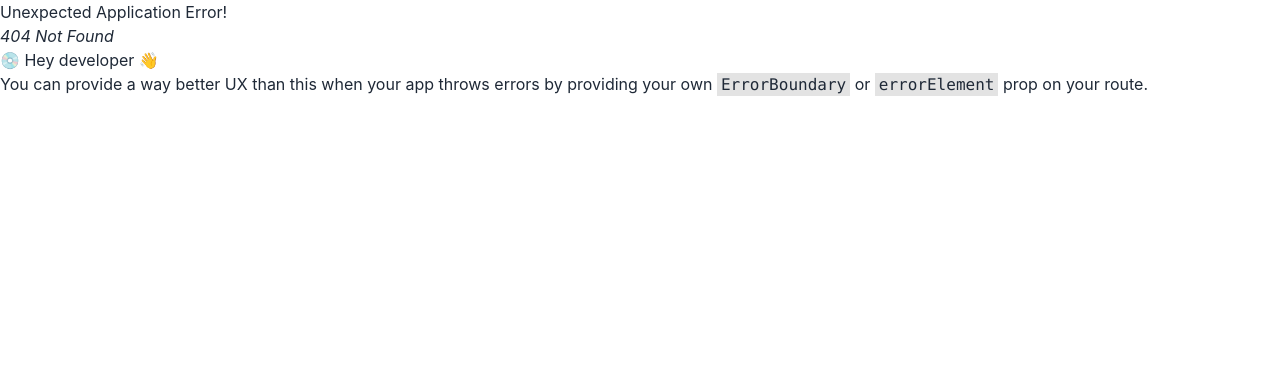
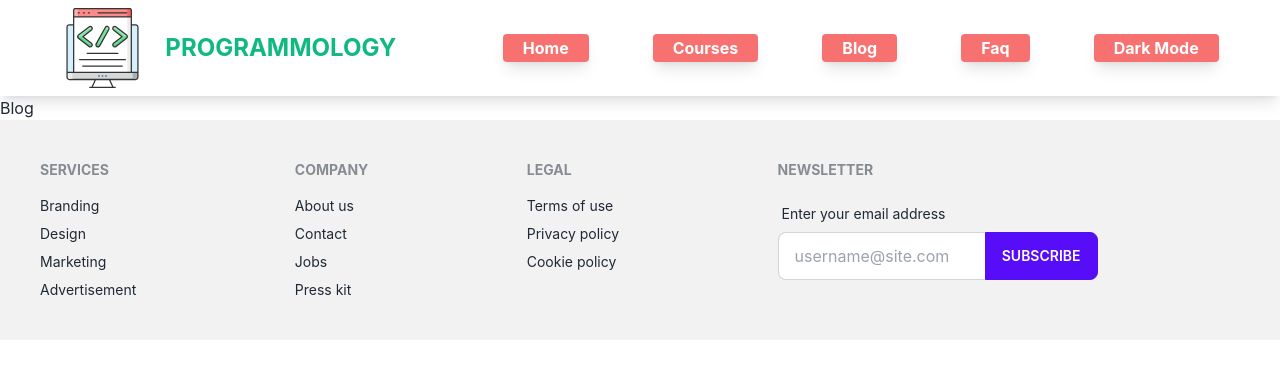
Before and after one commit to FreeDom-Coder007/programmology, a React (Create React App) app: page /blog in a window 1280 px wide. Before the commit this address had no page. Shown: the top 378 px of the page. Built offline with nearby package versions, Linux system fonts and the light colour scheme.

Commit message:
courses page completed

```diff
--- a/package.json
+++ b/package.json
@@ -9,6 +9,7 @@
     "daisyui": "^2.33.0",
     "react": "^18.2.0",
     "react-dom": "^18.2.0",
+    "react-icons": "^4.6.0",
     "react-router-dom": "^6.4.2",
     "react-scripts": "5.0.1",
     "web-vitals": "^2.1.4"
--- /dev/null
+++ b/src/Pages/Blog/Blog.js
@@ -0,0 +1,11 @@
+import React from 'react';
+
+const Blog = () => {
+    return (
+        <div>
+           <h1>Blog</h1>
+        </div>
+    )
+}
+
+export default Blog;
--- a/src/Pages/Courses/Courses.js
+++ b/src/Pages/Courses/Courses.js
@@ -1,10 +1,27 @@
 import React from 'react';
+import { FaUser, FaAsymmetrik, FaHighlighter, FaQuestion } from "react-icons/fa";
+import { Link, useLoaderData } from 'react-router-dom';
+import Course2 from '../../components/Course2/Course2';
 
 const Courses = () => {
+    const courses = useLoaderData()
+
     return (
-        <div className='courses-section'>
-            <h1>Courses</h1>
-        </div>
+        <section className='courses-section flex gap-x-3 py-10 my-1 w-11/12 mx-auto shadow-lg'>
+            <div className="side-nav py-2 px-4 w-2/6">
+              <h1 className='text-center text-2xl font-bold'>Sections</h1>
+              <ul className='flex flex-col gap-y-12'>
+                <li><Link className='border-b-2 text-lg font-semibold flex items-center hover:bg-emerald-500 hover:text-white rounded px-4' to='/'><FaUser className=' mr-3'/>Home</Link></li>
+                <li><Link className='border-b-2 text-lg font-semibold flex items-center hover:bg-emerald-500 hover:text-white rounded px-4' to='/courses'><FaAsymmetrik className=' mr-3'/>Courses</Link></li>
+                <li><Link className='border-b-2 text-lg font-semibold flex items-center hover:bg-emerald-500 hover:text-white rounded px-4' to='/blog'><FaHighlighter className=' mr-3'/>Blog</Link></li>
+                <li><Link className='border-b-2 text-lg font-semibold flex items-center hover:bg-emerald-500 hover:text-white rounded px-4' to='faq'><FaQuestion className=' mr-3'/>Faq</Link></li>
+              </ul>
+            </div>
+
+            <div className="courses grid grid-cols-2 gap-y-10 w-4/6">
+               { courses.map(course => <Course2 key={course.id} course={course}/>) }
+            </div>
+        </section>
     )
 }
 
--- a/src/Routes/routes.js
+++ b/src/Routes/routes.js
@@ -1,6 +1,7 @@
 import { createBrowserRouter } from "react-router-dom";
 import Home from "../components/Home/Home";
 import Main from "../components/Main/Main";
+import Blog from "../Pages/Blog/Blog";
 import Courses from "../Pages/Courses/Courses";
 
 const router = createBrowserRouter([
@@ -15,7 +16,12 @@ const router = createBrowserRouter([
         },
         {
           path: '/courses',
+          loader: () => fetch('http://localhost:5000/courses'),
           element: <Courses/>
+        },
+        {
+          path: '/blog',
+          element: <Blog/>
         }
       ]
     }
--- /dev/null
+++ b/src/components/Course2/Course2.js
@@ -0,0 +1,24 @@
+import React from "react";
+
+const Course2 = ({ course }) => {
+  const { image, title, info } = course;
+
+  return (
+    <div className="card w-96 glass shadow-xl">
+      <figure>
+        <img src={image} alt="Shoes" />
+      </figure>
+      <div className="card-body">
+        <h2 className="card-title font-bold">{title}</h2>
+        <p>{info}</p>
+        <div className="card-actions justify-end">
+          <button className="btn btn-success text-white mx-auto">
+            Enroll Now
+          </button>
+        </div>
+      </div>
+    </div>
+  )
+}
+
+export default Course2;
--- a/src/components/Header/Header.js
+++ b/src/components/Header/Header.js
@@ -14,8 +14,8 @@ const Header = () => {
            <ul className=' gap-x-16'>
             <li ><Link className='font-bold shadow-lg hover:bg-sky-700 text-white bg-red-400 rounded py-1 px-5' to='/'>Home</Link></li>
             <li ><Link className='font-bold shadow-lg hover:bg-sky-700 text-white bg-red-400 rounded py-1 px-5' to='/courses'>Courses</Link></li>
-            <li ><Link className='font-bold shadow-lg hover:bg-sky-700 text-white bg-red-400 rounded py-1 px-5'>Blog</Link></li>
-            <li ><Link className='font-bold shadow-lg hover:bg-sky-700 text-white bg-red-400 rounded py-1 px-5'>Faq</Link></li>
+            <li ><Link className='font-bold shadow-lg hover:bg-sky-700 text-white bg-red-400 rounded py-1 px-5' to='/blog'>Blog</Link></li>
+            <li ><Link className='font-bold shadow-lg hover:bg-sky-700 text-white bg-red-400 rounded py-1 px-5' to='/faq'>Faq</Link></li>
             <li ><Link className='font-bold shadow-lg hover:bg-sky-700 text-white bg-red-400 rounded py-1 px-5'>Dark Mode</Link></li>
            </ul>
         </nav>
--- a/src/components/Home/Home.js
+++ b/src/components/Home/Home.js
@@ -27,7 +27,7 @@ const Home = () => {
                 <div className=' w-3/6'></div>
             </section>
 
-            <section className='courses-section w-11/12 my-16 mx-auto flex justify-between'>
+            <section className='courses-section w-11/12 my-16 mx-auto flex flex-wrap justify-between'>
                {
                 courses.map(course => <Course key={course.id} course={course}/>)
                }
```
Also changed, not shown: 1 other file (tests, documents, lock files or other folders).
